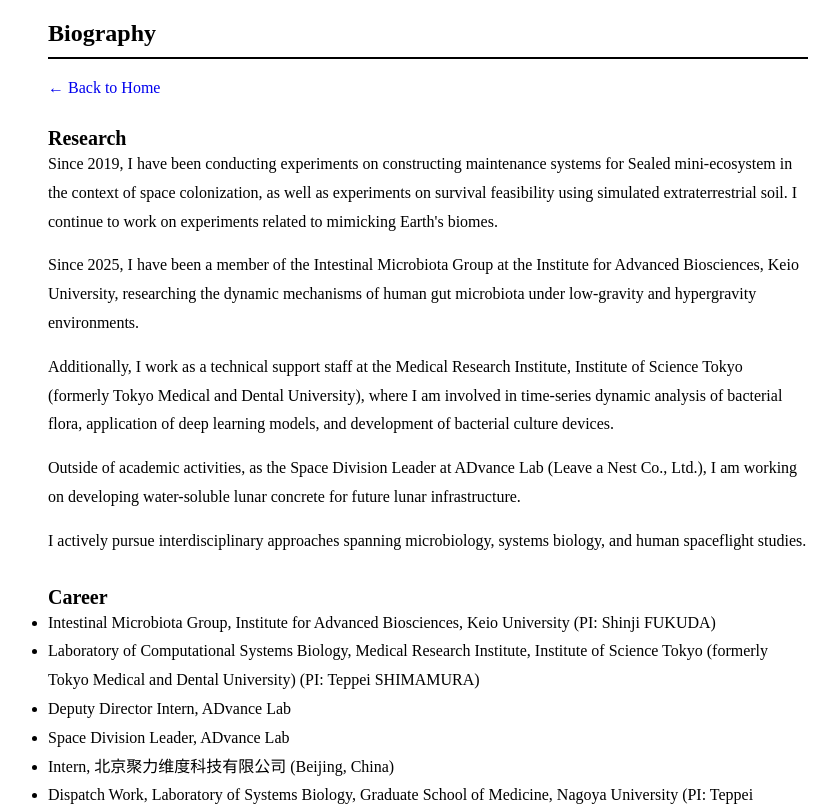
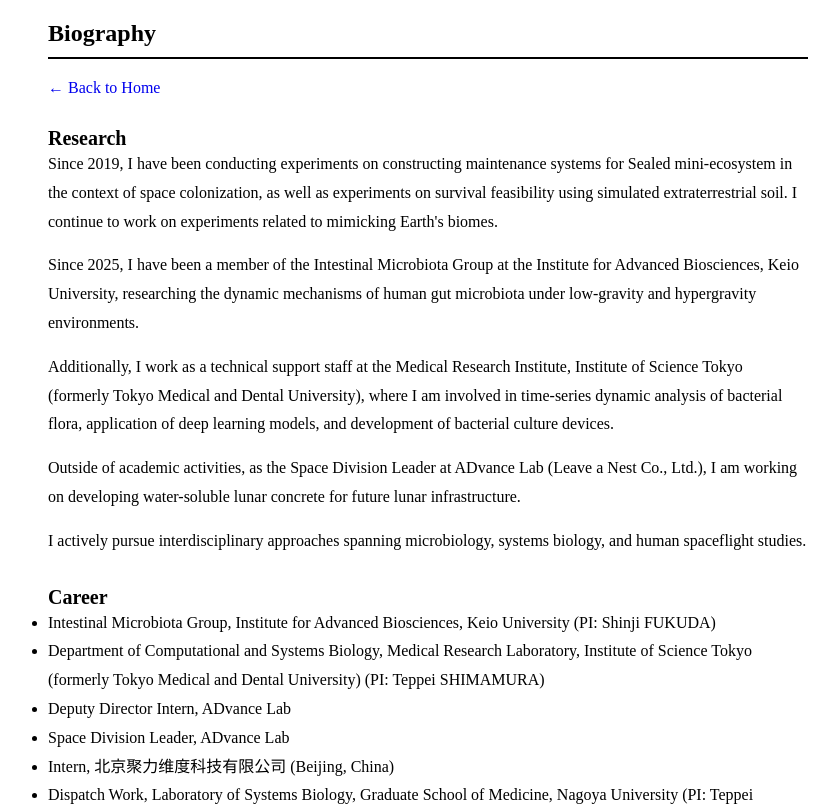
Before and after one commit to Rhizobium-gits/tuba.times, a Next.js app: page /profile-en in a window 1280 px wide. Shown: the top 806 px of the page, without its empty margins (212-1051 px from the left). Built offline with nearby package versions, Linux system fonts and the light colour scheme; a web font is replaced by a local one.

Commit message:
コード修正

```diff
--- a/src/pages/profile-en.js
+++ b/src/pages/profile-en.js
@@ -40,7 +40,7 @@
       <h2 style={{ fontSize: '20px', marginTop: '30px' }}>Career</h2>
       <ul style={{ lineHeight: '1.8' }}>
         <li>Intestinal Microbiota Group, Institute for Advanced Biosciences, Keio University (PI: Shinji FUKUDA)</li>
-        <li>Laboratory of Computational Systems Biology, Medical Research Institute, Institute of Science Tokyo (formerly Tokyo Medical and Dental University) (PI: Teppei SHIMAMURA)</li>
+        <li>Department of Computational and Systems Biology, Medical Research Laboratory, Institute of Science Tokyo (formerly Tokyo Medical and Dental University) (PI: Teppei SHIMAMURA)</li>
         <li>Deputy Director Intern, ADvance Lab</li>
         <li>Space Division Leader, ADvance Lab</li>
         <li>Intern, 北京聚力维度科技有限公司 (Beijing, China)</li>
```
